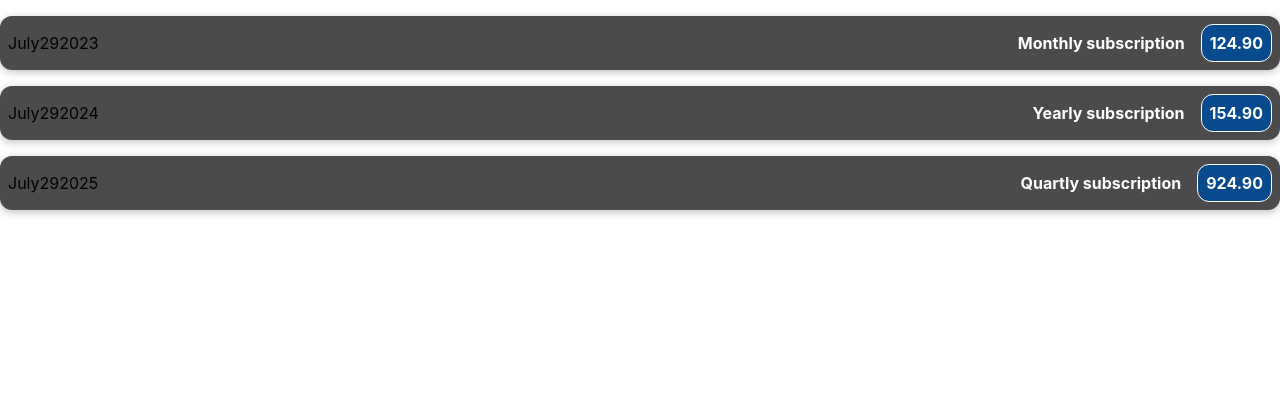
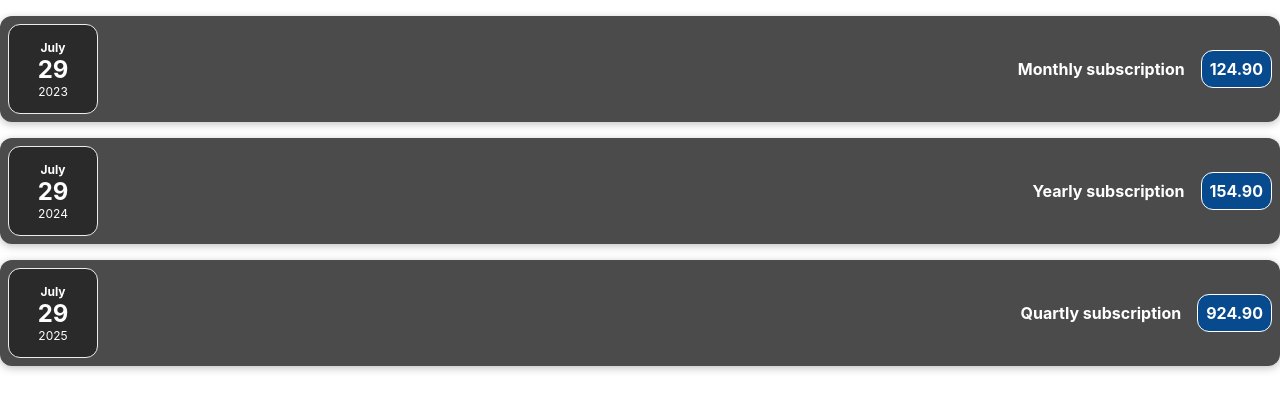
Before and after one commit to Sahil-4U/learnvern-project, a React (Create React App) app: page / in a window 1280 px wide. Shown: the top 410 px of the page. Built offline with nearby package versions, Linux system fonts and the light colour scheme.

Commit message:
so here i have separated our logic into new component

```diff
--- a/src/components/Subscription.js
+++ b/src/components/Subscription.js
@@ -1,15 +1,12 @@
 import React from 'react';
 import './Subscription.css';
+import SubscriptionDate from './SubscriptionDate';
 
 function Subscription({ date, amount, title }) {
-    const month = date.toLocaleString('default', { month: 'long' });
-    const day = date.toLocaleString('default', { day: '2-digit' });
-    const year = date.getFullYear();
+
     return (
         <div className='subscription'>
-            <div>{month}</div>
-            <div>{day}</div>
-            <div>{year}</div>
+            <SubscriptionDate date={date} />
             <h2 className='subscription_title'>{title}</h2>
             <div className='subscription_price'>{amount}</div>
         </div>
--- /dev/null
+++ b/src/components/SubscriptionDate.css
@@ -0,0 +1,26 @@
+.date {
+  display: flex;
+  flex-direction: column;
+  width: 5.5rem;
+  height: 5.5rem;
+  border: 1px solid #ececec;
+  background-color: #2a2a2a;
+  color: white;
+  border-radius: 12px;
+  align-items: center;
+  justify-content: center;
+}
+
+.month {
+  font-size: 0.75rem;
+  font-weight: bold;
+}
+
+.year {
+  font-size: 0.75rem;
+}
+
+.day {
+  font-size: 1.5rem;
+  font-weight: bold;
+}
--- /dev/null
+++ b/src/components/SubscriptionDate.js
@@ -0,0 +1,17 @@
+import React from 'react';
+import './SubscriptionDate.css';
+
+function SubscriptionDate({ date }) {
+    const month = date.toLocaleString('default', { month: 'long' });
+    const day = date.toLocaleString('default', { day: '2-digit' });
+    const year = date.getFullYear();
+    return (
+        <div className='date'>
+            <div className='month'>{month}</div>
+            <div className='day'>{day}</div>
+            <div className='year'>{year}</div>
+        </div>
+    )
+}
+
+export default SubscriptionDate
```
